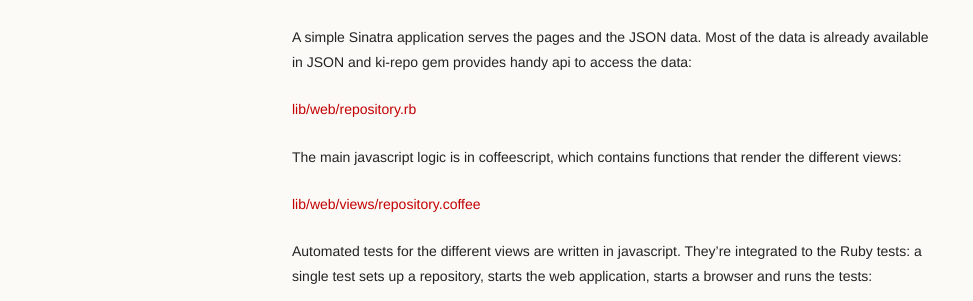
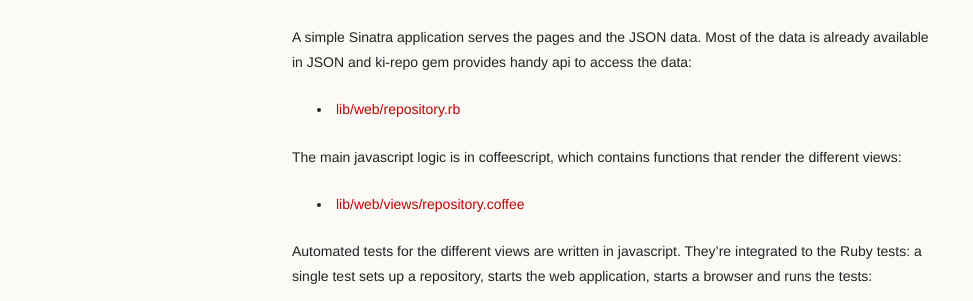
Before and after one commit to mikko-apo/ki-flow, a Jekyll site: the page built from _posts/2013-01-23-2nd-month.md, in a window 1280 px wide. Shown: the part 1334-1635 px from the top of the page, without its empty margins (18-991 px from the left). Built offline with Jekyll 4.4.1, drawn with Linux system fonts in a browser that asks for light colours; Markdown is read by kramdown in place of the engine named in the settings.

Commit message:
fixed links

```diff
--- a/_posts/2013-01-23-2nd-month.md
+++ b/_posts/2013-01-23-2nd-month.md
@@ -61,11 +61,11 @@ https://github.com/mikko-apo/ki-flow/blob/master/lib/web/views/repository_page.e
 A simple Sinatra application serves the pages and the JSON data. Most of the data is already
 available in JSON and ki-repo gem provides handy api to access the data:
 
-[lib/web/repository.rb](https://github.com/mikko-apo/ki-flow/blob/master/lib/web/repository.rb)
+* [lib/web/repository.rb](https://github.com/mikko-apo/ki-flow/blob/master/lib/web/repository.rb)
 
 The main javascript logic is in coffeescript, which contains functions that render the different views:
 
-[lib/web/views/repository.coffee](https://github.com/mikko-apo/ki-flow/blob/master/lib/web/views/repository.coffee)
+* [lib/web/views/repository.coffee](https://github.com/mikko-apo/ki-flow/blob/master/lib/web/views/repository.coffee)
 
 Automated tests for the different views are written in javascript. They're integrated to the
 Ruby tests: a single test sets up a repository, starts the web application, starts a browser
```
